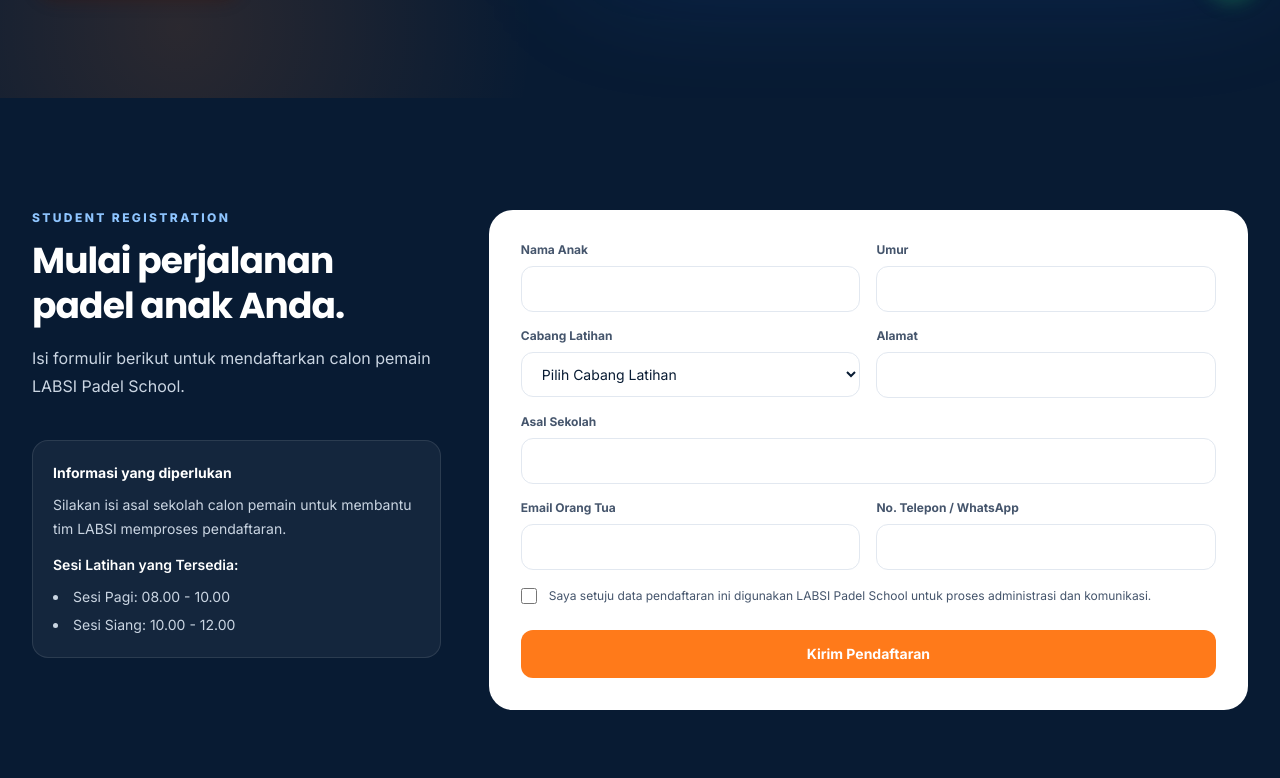
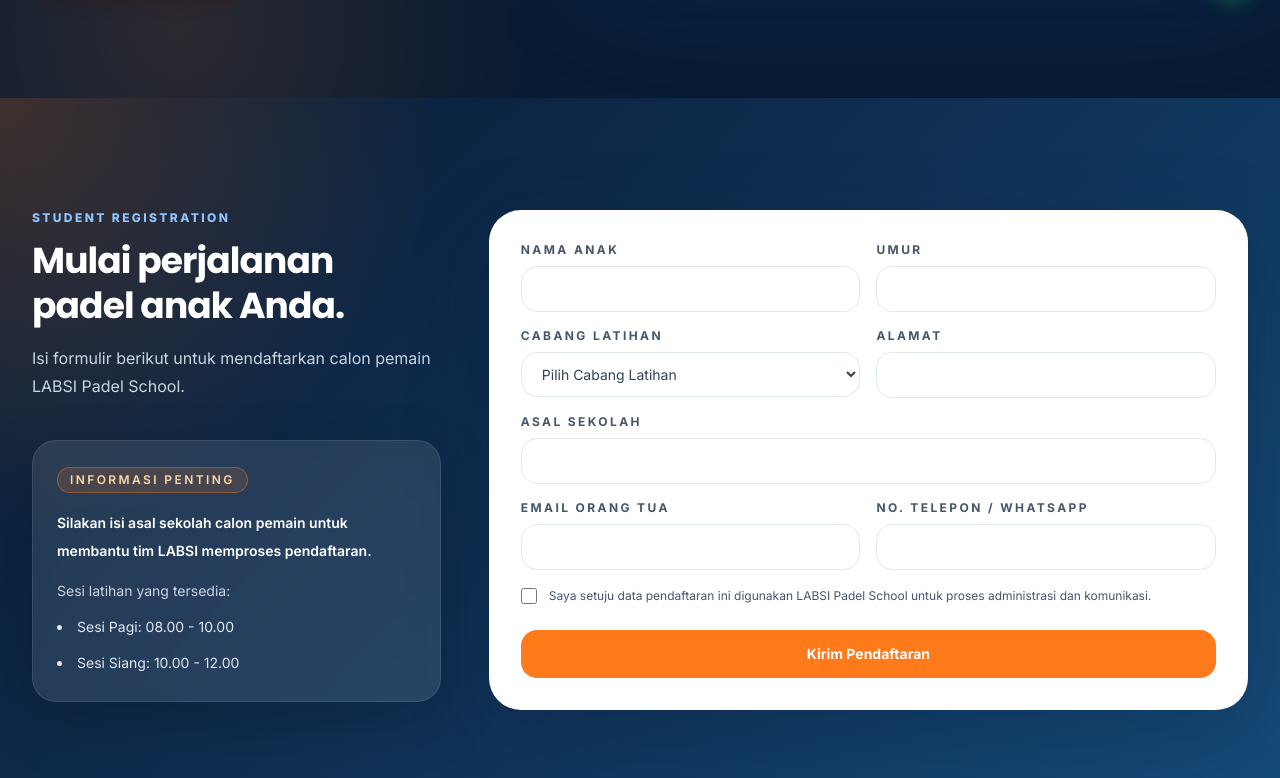
Before and after one commit to aoerascand/Landingpage-LABSI, a React (Vite) app: page / in a window 1280 px wide. Shown: the part 782-1560 px from the top of the page. Built offline with nearby package versions, Linux system fonts and the light colour scheme.

Commit message:
update section + footer

```diff
--- a/src/components/ContactAdmin/ContactAdmin.jsx
+++ b/src/components/ContactAdmin/ContactAdmin.jsx
@@ -1,22 +1,50 @@
+import { FaEnvelope, FaPhone } from "react-icons/fa6";
 import { contactInfo } from "../../data/siteData";
 
 const ContactAdmin = () => (
   <section id="admin-contact" className="bg-white py-12 sm:py-16">
     <div className="mx-auto max-w-7xl px-5 sm:px-8">
-      <div className="rounded-2xl border border-slate-200 bg-slate-50 p-8 text-navy">
-        <h3 className="font-display text-2xl font-bold">Kontak Admin</h3>
-        <p className="mt-3 text-sm text-slate-600">Hubungi tim administrasi untuk pendaftaran dan informasi jadwal.</p>
+      <div className="overflow-hidden rounded-[28px] border border-slate-200 bg-gradient-to-br from-slate-50 to-white p-8 text-navy shadow-[0_20px_50px_rgba(8,27,51,0.08)]">
+        <div className="flex flex-col gap-4 sm:flex-row sm:items-end sm:justify-between">
+          <div>
+            <p className="text-sm font-semibold uppercase tracking-[0.25em] text-labsi-blue">
+              Kontak Admin
+            </p>
+            <h3 className="mt-2 font-display text-2xl font-bold text-navy">
+              Siap membantu pendaftaran Anda.
+            </h3>
+            <p className="mt-3 max-w-2xl text-sm leading-7 text-slate-600">
+              Hubungi tim administrasi untuk informasi jadwal, trial class, dan kebutuhan pendaftaran.
+            </p>
+          </div>
+        </div>
 
-        <div className="mt-6 grid grid-cols-1 gap-4 sm:grid-cols-2">
-          <div>
-            <p className="font-medium text-sm">Email</p>
-            <a href={`mailto:${contactInfo.email}`} className="mt-1 block text-labsi-blue">{contactInfo.email}</a>
-          </div>
+        <div className="mt-8 grid grid-cols-1 gap-4 lg:grid-cols-2">
+          <a
+            href={`mailto:${contactInfo.email}`}
+            className="flex items-start gap-4 rounded-2xl border border-slate-200 bg-white p-4 transition hover:-translate-y-1 hover:border-labsi-blue/40 hover:shadow-md"
+          >
+            <div className="grid size-11 place-items-center rounded-2xl bg-labsi-blue/10 text-labsi-blue">
+              <FaEnvelope />
+            </div>
+            <div>
+              <p className="text-sm font-semibold text-slate-800">Email</p>
+              <p className="mt-1 text-sm text-slate-600">{contactInfo.email}</p>
+            </div>
+          </a>
 
-          <div>
-            <p className="font-medium text-sm">No. Telepon / WhatsApp</p>
-            <a href={`tel:${contactInfo.phone.replace(/\s+/g, "")}`} className="mt-1 block text-labsi-blue">{contactInfo.phone}</a>
-          </div>
+          <a
+            href={`tel:${contactInfo.phone.replace(/\s+/g, "")}`}
+            className="flex items-start gap-4 rounded-2xl border border-slate-200 bg-white p-4 transition hover:-translate-y-1 hover:border-labsi-blue/40 hover:shadow-md"
+          >
+            <div className="grid size-11 place-items-center rounded-2xl bg-labsi-blue/10 text-labsi-blue">
+              <FaPhone />
+            </div>
+            <div>
+              <p className="text-sm font-semibold text-slate-800">No. Telepon / WhatsApp</p>
+              <p className="mt-1 text-sm text-slate-600">{contactInfo.phone}</p>
+            </div>
+          </a>
         </div>
       </div>
     </div>
--- a/src/components/ContactForm/ContactForm.jsx
+++ b/src/components/ContactForm/ContactForm.jsx
@@ -59,8 +59,9 @@
   };
 
   return (
-    <section id="registration" className="bg-navy py-20 text-white sm:py-28">
-      <div className="mx-auto grid max-w-7xl gap-12 px-5 sm:px-8 lg:grid-cols-[.7fr_1.3fr]">
+    <section id="registration" className="relative overflow-hidden bg-[linear-gradient(135deg,#081b33_0%,#0f2d50_45%,#154c7b_100%)] py-20 text-white sm:py-28">
+      <div className="absolute inset-0 bg-[radial-gradient(circle_at_top_left,rgba(255,122,26,0.22),transparent_30%)]" />
+      <div className="relative mx-auto grid max-w-7xl gap-12 px-5 sm:px-8 lg:grid-cols-[.7fr_1.3fr]">
         <div>
           <SectionHeading
             light
@@ -69,13 +70,15 @@
             description="Isi formulir berikut untuk mendaftarkan calon pemain LABSI Padel School."
           />
 
-          <div className="mt-10 rounded-2xl border border-white/10 bg-white/5 p-5 text-sm leading-6 text-slate-300">
-            <p className="font-bold text-white">Informasi yang diperlukan</p>
-            <p className="mt-2">
+          <div className="mt-10 rounded-[24px] border border-white/10 bg-white/10 p-6 text-sm leading-7 text-slate-200 shadow-[0_20px_60px_rgba(0,0,0,0.18)] backdrop-blur-sm">
+            <div className="inline-flex rounded-full border border-labsi-orange/40 bg-labsi-orange/15 px-3 py-1 text-xs font-semibold uppercase tracking-[0.2em] text-orange-200">
+              Informasi penting
+            </div>
+            <p className="mt-4 font-semibold text-white">
               Silakan isi asal sekolah calon pemain untuk membantu tim LABSI memproses pendaftaran.
             </p>
-            <p className="mt-3 font-semibold text-white">Sesi Latihan yang Tersedia:</p>
-            <ul className="mt-2 space-y-1 list-disc list-inside">
+            <p className="mt-3 text-slate-300">Sesi latihan yang tersedia:</p>
+            <ul className="mt-2 space-y-2 list-disc list-inside text-slate-200">
               <li>Sesi Pagi: 08.00 - 10.00</li>
               <li>Sesi Siang: 10.00 - 12.00</li>
             </ul>
@@ -84,7 +87,7 @@
 
         <form
           onSubmit={handleSubmit(onSubmit)}
-          className="rounded-3xl bg-white p-6 text-navy sm:p-8"
+          className="rounded-[32px] bg-white p-6 text-navy shadow-[0_24px_80px_rgba(8,27,51,0.25)] sm:p-8"
         >
           <div className="grid gap-4 sm:grid-cols-2">
             {registrationFields.map((field) => (
@@ -92,12 +95,12 @@
                 key={field.name}
                 className={field.fullWidth ? "sm:col-span-2" : ""}
               >
-                <span className="mb-2 block text-xs font-bold text-slate-600">
+                <span className="mb-2 block text-xs font-bold uppercase tracking-[0.2em] text-slate-600">
                   {field.label}
                 </span>
                 {field.type === "select" ? (
                   <select
-                    className="w-full rounded-xl border border-slate-200 px-4 py-3 text-sm outline-none transition focus:border-labsi-blue focus:ring-2 focus:ring-blue-100 bg-white"
+                    className="w-full rounded-2xl border border-slate-200 bg-white px-4 py-3 text-sm text-slate-700 outline-none transition focus:border-labsi-blue focus:ring-2 focus:ring-blue-100"
                     {...register(field.name, {
                       required: `${field.label} wajib diisi`,
                     })}
@@ -114,7 +117,7 @@
                     type={field.type}
                     min={field.min}
                     max={field.max}
-                    className="w-full rounded-xl border border-slate-200 px-4 py-3 text-sm outline-none transition focus:border-labsi-blue focus:ring-2 focus:ring-blue-100"
+                    className="w-full rounded-2xl border border-slate-200 px-4 py-3 text-sm text-slate-700 outline-none transition focus:border-labsi-blue focus:ring-2 focus:ring-blue-100"
                     {...register(field.name, {
                       required: `${field.label} wajib diisi`,
                     })}
@@ -128,7 +131,7 @@
               </label>
             ))}
 
-            <label className="sm:col-span-2 flex items-start gap-3 text-xs leading-5 text-slate-600">
+            <label className="flex items-start gap-3 text-xs leading-5 text-slate-600 sm:col-span-2">
               <input
                 type="checkbox"
                 className="mt-0.5 size-4 accent-labsi-blue"
@@ -150,7 +153,7 @@
           <button
             type="submit"
             disabled={isSubmitting}
-            className="mt-6 w-full rounded-xl bg-labsi-orange px-5 py-3.5 text-sm font-bold text-white transition hover:bg-orange-400 disabled:opacity-60"
+            className="mt-6 w-full rounded-2xl bg-labsi-orange px-5 py-3.5 text-sm font-bold text-white transition hover:-translate-y-0.5 hover:bg-orange-400 disabled:opacity-60"
           >
             {isSubmitting ? "Mengunggah dan mengirim..." : "Kirim Pendaftaran"}
           </button>
@@ -158,7 +161,7 @@
           {status.message && (
             <p
               role="status"
-              className={`mt-4 rounded-xl px-4 py-3 text-center text-sm ${
+              className={`mt-4 rounded-2xl px-4 py-3 text-center text-sm ${
                 status.type === "success"
                   ? "bg-green-50 text-green-700"
                   : "bg-red-50 text-red-700"
--- a/src/components/Footer/Footer.jsx
+++ b/src/components/Footer/Footer.jsx
@@ -1,11 +1,62 @@
-import { FaInstagram } from "react-icons/fa6";
+import { FaEnvelope, FaInstagram, FaLocationDot, FaPhone } from "react-icons/fa6";
 import { contactInfo } from "../../data/siteData";
-const Footer = () => <footer id="contact" className="bg-[#051326] py-10 text-slate-400">
-    <div className="mx-auto flex max-w-7xl flex-col gap-8 px-5 sm:px-8 md:flex-row md:items-end md:justify-between"><div>
-    <img src="/images/logo labsi putih.png" alt="LABSI Padel School" className="h-15 w-auto" />
-<p className="mt-3 max-w-xs text-sm leading-6">Building Future Players. Growing Stronger Communities.</p>
-</div><div className="flex gap-3"><a href="https://www.instagram.com/labsipadelclub/" aria-label="Instagram" className="grid size-10 place-items-center rounded-full border border-white/10 text-white hover:bg-white/10">
-<FaInstagram /></a>
-</div><p className="text-xs">© {new Date().getFullYear()} LABSI Padel School. {contactInfo.address}</p></div>
-</footer>;
+
+const Footer = () => (
+  <footer id="contact" className="border-t border-white/10 bg-[#04101f] py-14 text-slate-300">
+    <div className="mx-auto max-w-7xl px-5 sm:px-8">
+      <div className="flex flex-col gap-8 rounded-[28px] border border-white/10 bg-white/5 p-6 shadow-[0_20px_60px_rgba(0,0,0,0.2)] backdrop-blur-sm md:flex-row md:items-start md:justify-between md:p-8">
+        <div className="max-w-md">
+          <img
+            src="/images/logo labsi putih.png"
+            alt="LABSI Padel School"
+            className="h-14 w-auto"
+          />
+          <p className="mt-4 text-sm leading-7 text-slate-300">
+            Building Future Players. Growing Stronger Communities.
+          </p>
+
+          <div className="mt-5 flex flex-wrap gap-3 text-sm">
+            <a
+              href={`mailto:${contactInfo.email}`}
+              className="inline-flex items-center gap-2 rounded-full border border-white/10 bg-white/5 px-3 py-2 text-slate-200 transition hover:border-labsi-blue hover:bg-labsi-blue/10"
+            >
+              <FaEnvelope className="text-labsi-blue" />
+              {contactInfo.email}
+            </a>
+            <a
+              href={`tel:${contactInfo.phone.replace(/\s+/g, "")}`}
+              className="inline-flex items-center gap-2 rounded-full border border-white/10 bg-white/5 px-3 py-2 text-slate-200 transition hover:border-labsi-blue hover:bg-labsi-blue/10"
+            >
+              <FaPhone className="text-labsi-blue" />
+              {contactInfo.phone}
+            </a>
+          </div>
+        </div>
+
+        <div className="flex flex-col gap-4 md:items-end">
+          <div className="flex items-center gap-2 rounded-full border border-white/10 bg-white/5 px-3 py-2 text-sm text-slate-200">
+            <FaLocationDot className="text-labsi-blue" />
+            {contactInfo.address}
+          </div>
+
+          <div className="flex gap-3">
+            <a
+              href="https://www.instagram.com/labsipadelclub/"
+              aria-label="Instagram LABSI"
+              className="grid size-11 place-items-center rounded-full border border-white/10 bg-white/5 text-white transition hover:-translate-y-0.5 hover:bg-labsi-blue"
+            >
+              <FaInstagram />
+            </a>
+          </div>
+        </div>
+      </div>
+
+      <div className="mt-6 flex flex-col gap-2 border-t border-white/10 pt-5 text-sm text-slate-400 sm:flex-row sm:items-center sm:justify-between">
+        <p>© {new Date().getFullYear()} LABSI Padel School. All rights reserved.</p>
+        <p>Let&apos;s grow the next generation of players.</p>
+      </div>
+    </div>
+  </footer>
+);
+
 export default Footer;
```
